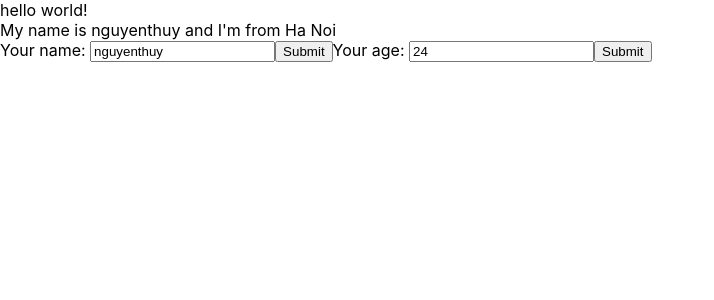
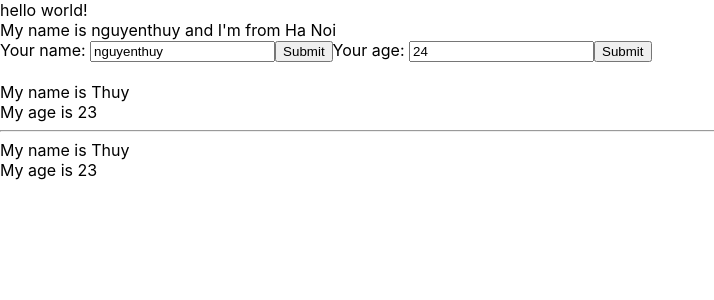
Before and after one commit to thuynguyentvt333/reactvideo1, a React (Create React App) app: page / in a window 1280 px wide. Shown: the top 300 px of the page, without its empty margins (0-714 px from the left). Built offline with nearby package versions, Linux system fonts and the light colour scheme.

Commit message:
propvideo4

```diff
--- /dev/null
+++ b/src/components/DisplayInfor.js
@@ -0,0 +1,22 @@
+import React from "react";
+
+class DisplayInfor extends React.Component{
+    render(){
+        console.log(this.props);
+        //destrucfturing array/object
+        const{name,age}=this.props;
+
+        //khi dùng cái này thì ở thẻ div ta k cần viết như này <div>My name is {this.props.name}</div>
+        //thay vào đó ta có thể viết <div>My name is {name}</div> cho ngắn gọn
+
+        //props => properties: tài sản / dùng để truyền dữ liệu cha sang con
+        return(
+            <div>
+            <div>My name is {this.props.name}</div>
+            <div>My age is {this.props.age}</div>
+            </div>
+        )
+    }
+}
+
+export default DisplayInfor;
--- a/src/components/Mycomponent.js
+++ b/src/components/Mycomponent.js
@@ -1,13 +1,18 @@
 import React from "react";
 import App from "../App";
-import Userinfor from "./Userinfor";
+import UserInfor from "./UserInfor";
+import DisplayInfor from "./DisplayInfor";
 class Mycomponent extends React.Component{
 
     //JSX
     render(){
         return(
             <div>
-               <Userinfor></Userinfor>
+               <UserInfor></UserInfor>
+               <br></br>
+               <DisplayInfor name ="Thuy" age="23"></DisplayInfor>
+               <hr/>
+               <DisplayInfor name ="Thuy" age="23"></DisplayInfor>
             </div>
         );
     }
--- a/src/components/Userinfor.js
+++ b/src/components/Userinfor.js
@@ -1,6 +1,6 @@
 import React from "react";
 
-class Userinfor extends React.Component{
+class UserInfor extends React.Component{
     state = {
         name: `nguyenthuy`,
         address: `Ha Noi`,
@@ -49,4 +49,4 @@ onChange={(event)=>this.handleOnChangeAge(event)}/>
     )
 }
 }
-export default Userinfor;
+export default UserInfor;
```
